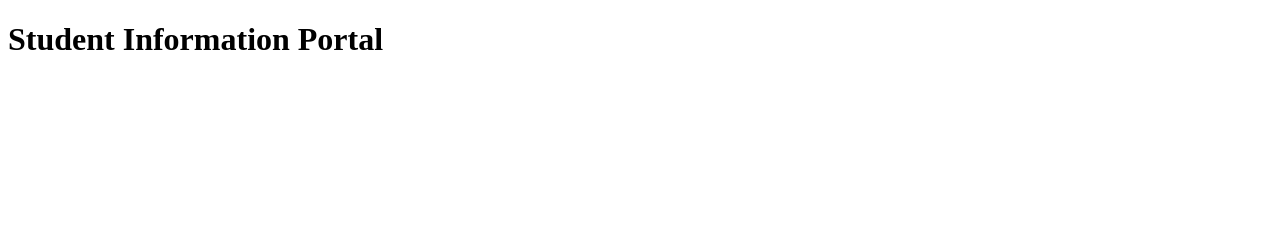
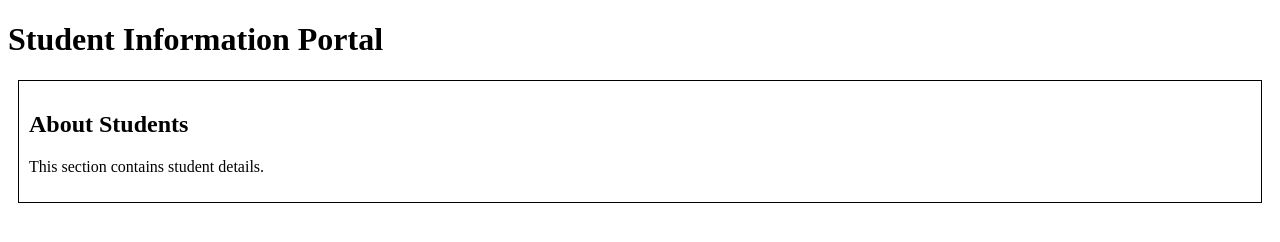
Before and after one commit to NityaArora1/student-info-portal, a plain HTML site: page index.html in a window 1280 px wide. Drawn offline with Linux system fonts and the light colour scheme.

Commit message:
feat:add about-section

```diff
--- a/index.html
+++ b/index.html
@@ -6,5 +6,9 @@
 </head>
 <body>
   <h1>Student Information Portal</h1>
+  <section>
+  <h2>About Students</h2>
+  <p>This section contains student details.</p>
+</section>
 </body>
 </html>
--- a/style.css
+++ b/style.css
@@ -0,0 +1,5 @@
+section {
+  border: 1px solid black;
+  margin: 10px;
+  padding: 10px;
+}
```
